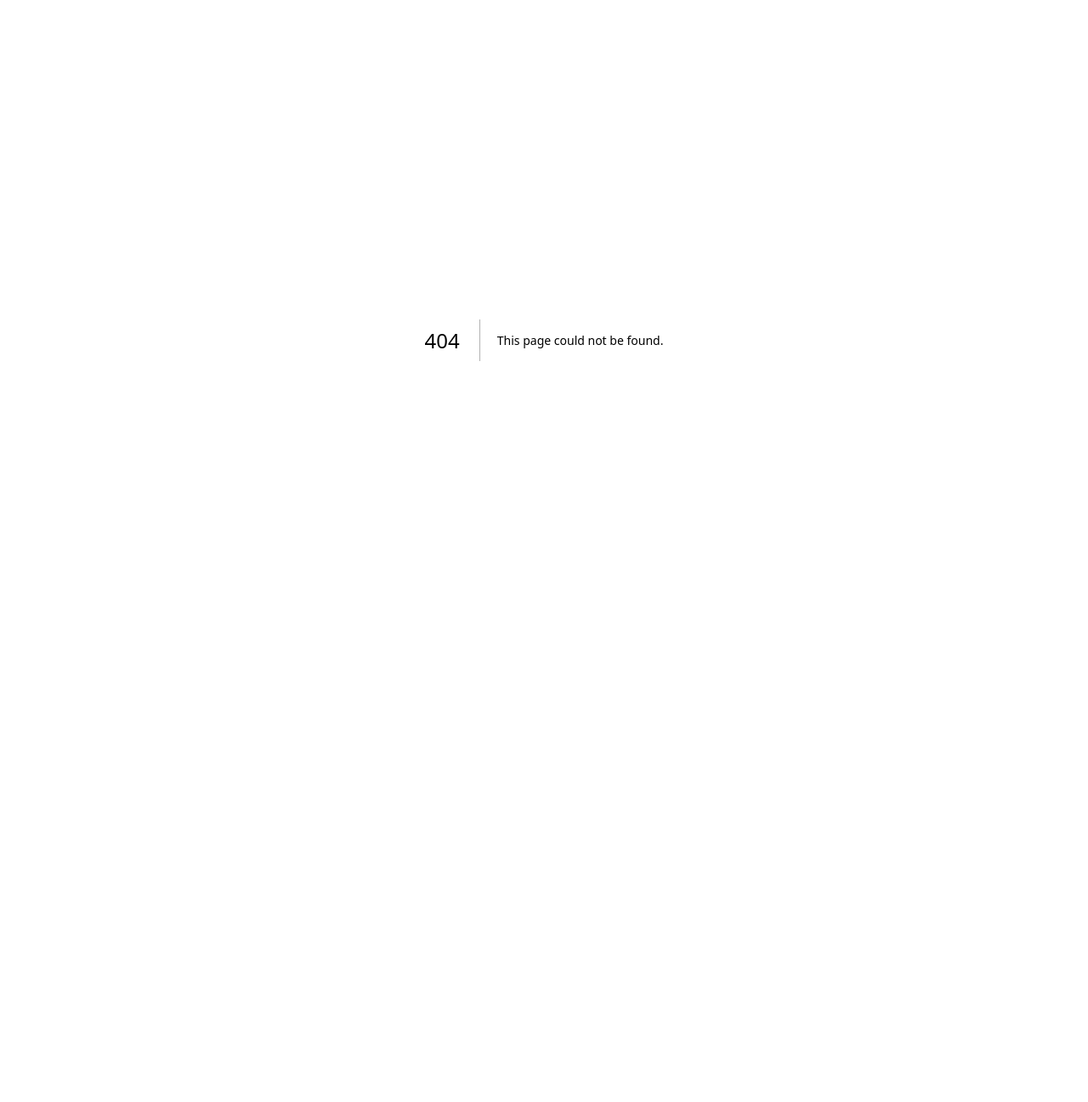
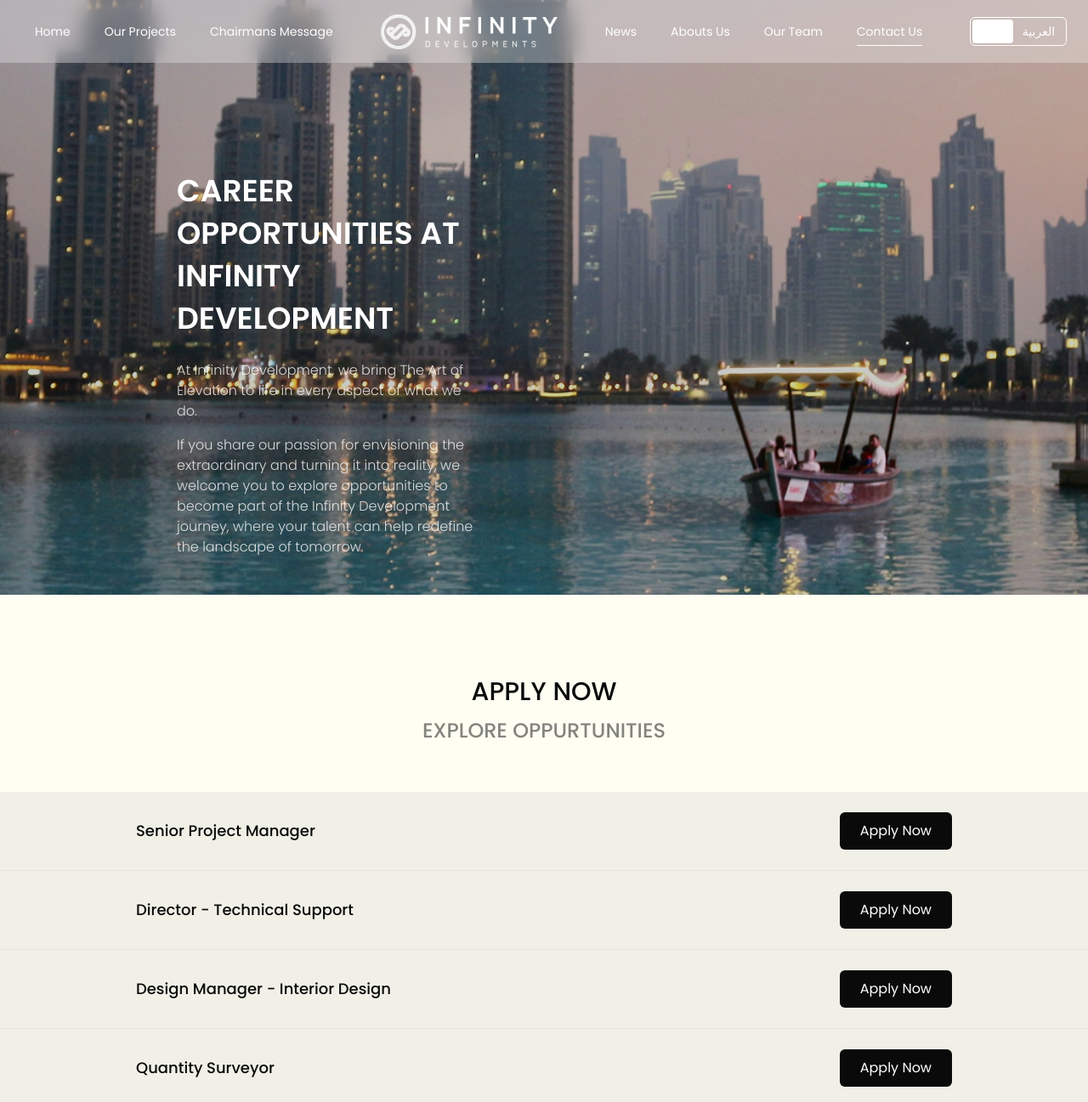
Before and after one commit to solaiman-siam/infinity-developments, a Next.js app: page /career in a window 1280 px wide. Before the commit this address had no page. Shown: the top 1297 px of the page at 85% size. Before the commit the page ends 800 px from the top, so only its background shows below. Built offline with nearby package versions, Linux system fonts and the light colour scheme; a web font is replaced by a local one.

Commit message:
added apply page

```diff
--- /dev/null
+++ b/src/app/(mainLayout)/career/page.tsx
@@ -0,0 +1,14 @@
+import ApplyList from '@/components/career/ApplyList';
+import CareerHero from '@/components/career/CareerHero';
+import React from 'react';
+
+const CareerPage = () => {
+    return (
+        <div>
+            <CareerHero/>
+            <ApplyList/>
+        </div>
+    );
+};
+
+export default CareerPage;
--- /dev/null
+++ b/src/components/career/ApplyCard.tsx
@@ -0,0 +1,22 @@
+import Container from "../shared/Container";
+
+const ApplyCard = ({designationName} : {designationName: string}) => {
+  return (
+    <div className="bg-[#F1F0E7]  py-6">
+      <Container>
+        <div className="flex px-40 justify-between items-center">
+          <h3 className="text-lg font-medium text-primaryBlack">
+            {designationName}
+          </h3>
+          <div>
+            <button className="px-6 cursor-pointer py-2.5 rounded-md bg-primaryBlack text-white">
+              Apply Now
+            </button>
+          </div>
+        </div>
+      </Container>
+    </div>
+  );
+};
+
+export default ApplyCard;
--- /dev/null
+++ b/src/components/career/ApplyList.tsx
@@ -0,0 +1,25 @@
+import Container from "../shared/Container";
+import ApplyCard from "./ApplyCard";
+
+const ApplyList = () => {
+  return (
+    <div className="py-24 ">
+        <div className="flex flex-col justify-center items-center" >
+          <h3 className="text-3xl text-primaryBlack font-medium pb-3">APPLY NOW</h3>
+          <h3 className="text-primaryBlack/50 text-2xl font-medium ">EXPLORE OPPURTUNITIES</h3>
+        </div>
+        <div className="divide-y  pt-14 divide-black/5">
+            <ApplyCard designationName="Senior Project Manager"/>
+            <ApplyCard designationName="Director - Technical Support"/>
+            <ApplyCard designationName="Design Manager - Interior Design"/>
+            <ApplyCard designationName="Quantity Surveyor"/>
+            <ApplyCard designationName="Construction Manager"/>
+            <ApplyCard designationName="Design Manager - Architecture"/>
+            <ApplyCard designationName="Construction Manager"/>
+            <ApplyCard designationName="Guest Relations Agent"/>
+        </div>
+    </div>
+  );
+};
+
+export default ApplyList;
--- /dev/null
+++ b/src/components/career/CareerHero.tsx
@@ -0,0 +1,32 @@
+import { localImages } from "@/utils/imageProvider";
+import Image from "next/image";
+
+const CareerHero = () => {
+  return (
+    <div className="h-[700px] relative">
+      <Image
+        className="w-full absolute top-0 left-0  z-4 h-full object-cover"
+        src={localImages.OurProjects}
+        alt="project-hero"
+      />
+
+      <div className="relative pt-50 pl-52 z-8 ">
+        <h3 className="text-4xl text-white w-4/12 leading-[50px] font-semibold pb-6">
+          CAREER OPPORTUNITIES AT INFINITY DEVELOPMENT
+        </h3>
+        <p className="text-white/80 w-4/12 font-thin">
+          At Infinity Development, we bring The Art of Elevation to life in
+          every aspect of what we do.
+        </p>
+        <p className="pt-4 text-white/80 w-4/12 font-thin">
+          If you share our passion for envisioning the extraordinary and turning
+          it into reality, we welcome you to explore opportunities to become
+          part of the Infinity Development journey, where your talent can help
+          redefine the landscape of tomorrow.
+        </p>
+      </div>
+    </div>
+  );
+};
+
+export default CareerHero;
--- a/src/components/shared/Navbar.tsx
+++ b/src/components/shared/Navbar.tsx
@@ -1,43 +1,139 @@
-"use client"
+"use client";
 import { localImages } from "@/utils/imageProvider";
 import Image from "next/image";
-import { Segmented } from "antd";
+import { Popover, Segmented } from "antd";
 import Link from "next/link";
 import { usePathname } from "next/navigation";
 
 const Navbar = () => {
+  const pathname = usePathname();
 
-const pathname = usePathname();
+  const content = (
+    <div className="flex flex-col gap-2">
+      <Link href={"/contact"}>
+        <h4
+          className={` ${
+            pathname === "/contact" ? "bg-gray-100" : "white"
+          } text-primaryBlack text-nowrap px-4 text-sm  py-px `}
+        >
+          Get in touch
+        </h4>
+      </Link>
+      <Link href={"/career"}>
+        <h4
+          className={`text-primaryBlack text-nowrap px-4 text-sm  py-px ${
+            pathname === "/career" ? "bg-gray-100" : "white"
+          }`}
+        >
+          Career
+        </h4>
+      </Link>
+    </div>
+  );
 
   return (
-    <div className={`flex  **:text-white backdrop:blur-2xl backdrop-blur-md bg-white/30 ${pathname === '/chairmans-message' || pathname === '/news' || pathname === '/team' || pathname === '/contact' ? '!bg-primaryBlack' : ''} top-0 w-full z-50 justify-center  fixed left-0 right-0 py-4 items-center gap-10`}>
+    <div
+      className={`flex  **:text-white backdrop:blur-2xl backdrop-blur-md bg-white/30 ${
+        pathname === "/chairmans-message" ||
+        pathname === "/news" ||
+        pathname === "/team" ||
+        pathname === "/contact"
+          ? "!bg-primaryBlack"
+          : ""
+      } top-0 w-full z-50 justify-center  fixed left-0 right-0 py-4 items-center gap-10`}
+    >
       <div className="flex items-center gap-2">
         <Link href={"/"}>
-          <h4 className={`${pathname === '/' ? 'border-b border-white ' : 'border-b border-transparent'} text-nowrap mx-4 text-sm  py-1.5 `}>Home</h4>
+          <h4
+            className={`${
+              pathname === "/"
+                ? "border-b border-white "
+                : "border-b border-transparent"
+            } text-nowrap mx-4 text-sm  py-1.5 `}
+          >
+            Home
+          </h4>
         </Link>
         <Link href={"/projects"}>
-          <h4 className={`${pathname === '/projects' ? 'border-b border-white ' : 'border-b border-transparent'} text-nowrap mx-4 text-sm  py-1.5 `} >Our Projects</h4>
+          <h4
+            className={`${
+              pathname === "/projects"
+                ? "border-b border-white "
+                : "border-b border-transparent"
+            } text-nowrap mx-4 text-sm  py-1.5 `}
+          >
+            Our Projects
+          </h4>
         </Link>
         <Link href={"/chairmans-message"}>
-          <h4 className={`${pathname === '/chairmans-message' ? 'border-b border-white ' : 'border-b border-transparent'} text-nowrap mx-4 text-sm  py-1.5 `}>Chairmans Message</h4>
+          <h4
+            className={`${
+              pathname === "/chairmans-message"
+                ? "border-b border-white "
+                : "border-b border-transparent"
+            } text-nowrap mx-4 text-sm  py-1.5 `}
+          >
+            Chairmans Message
+          </h4>
         </Link>
       </div>
       <div>
-        <Image className="w-52" src={localImages.InfinityDevelopmentsLogo} alt="nav-logo"/>
+        <Link href={"/"}>
+          {" "}
+          <Image
+            className="w-52"
+            src={localImages.InfinityDevelopmentsLogo}
+            alt="nav-logo"
+          />
+        </Link>
       </div>
       <div className="flex items-center gap-2">
         <Link href={"/news"}>
-          <h4 className={`${pathname === '/news' ? 'border-b border-white ' : 'border-b border-transparent'} text-nowrap mx-4 text-sm  py-1.5 `}>News</h4>
+          <h4
+            className={`${
+              pathname === "/news"
+                ? "border-b border-white "
+                : "border-b border-transparent"
+            } text-nowrap mx-4 text-sm  py-1.5 `}
+          >
+            News
+          </h4>
         </Link>
         <Link href={"/about"}>
-          <h4 className={`${pathname === '/about' ? 'border-b border-white ' : 'border-b border-transparent'} text-nowrap mx-4 text-sm  py-1.5 `}>Abouts Us</h4>
+          <h4
+            className={`${
+              pathname === "/about"
+                ? "border-b border-white "
+                : "border-b border-transparent"
+            } text-nowrap mx-4 text-sm  py-1.5 `}
+          >
+            Abouts Us
+          </h4>
         </Link>
         <Link href={"/team"}>
-          <h4 className={`${pathname === '/team' ? 'border-b border-white ' : 'border-b border-transparent'} text-nowrap mx-4 text-sm  py-1.5 `}>Our Team</h4>
+          <h4
+            className={`${
+              pathname === "/team"
+                ? "border-b border-white "
+                : "border-b border-transparent"
+            } text-nowrap mx-4 text-sm  py-1.5 `}
+          >
+            Our Team
+          </h4>
         </Link>
-        <Link href={"/contact"}>
-          <h4 className={`${pathname === '/contact' ? 'border-b border-white ' : 'border-b border-transparent'} text-nowrap mx-4 text-sm  py-1.5 `}>Contact Us</h4>
-        </Link>
+        <div>
+          <Popover content={content} trigger="hover">
+            <button
+              className={`${
+                pathname === "/contact" || pathname === "/career"
+                  ? "border-b border-white "
+                  : "border-b border-transparent"
+              } text-nowrap cursor-pointer mx-4 text-sm  py-1.5 `}
+            >
+              Contact Us
+            </button>
+          </Popover>
+        </div>
       </div>
       <div className="custom-segments">
         <Segmented<string>
```
